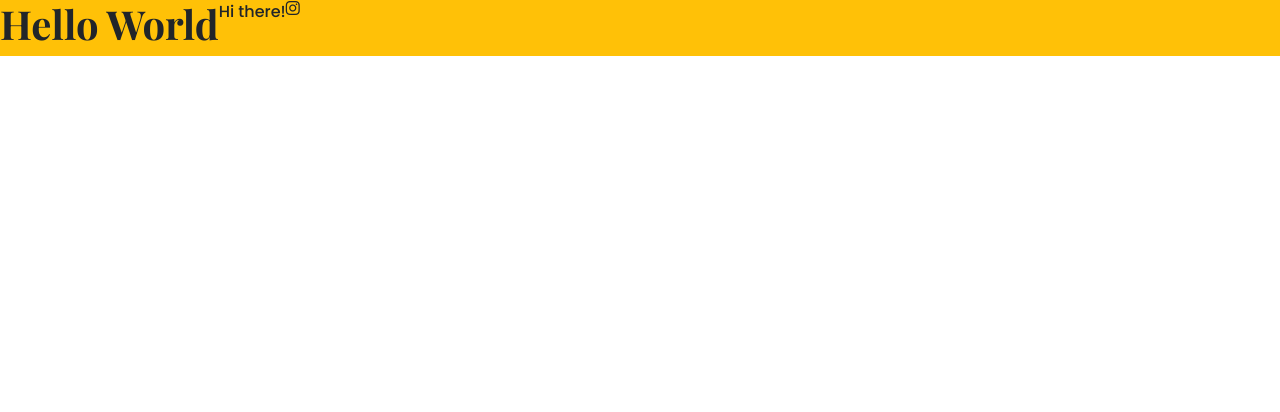
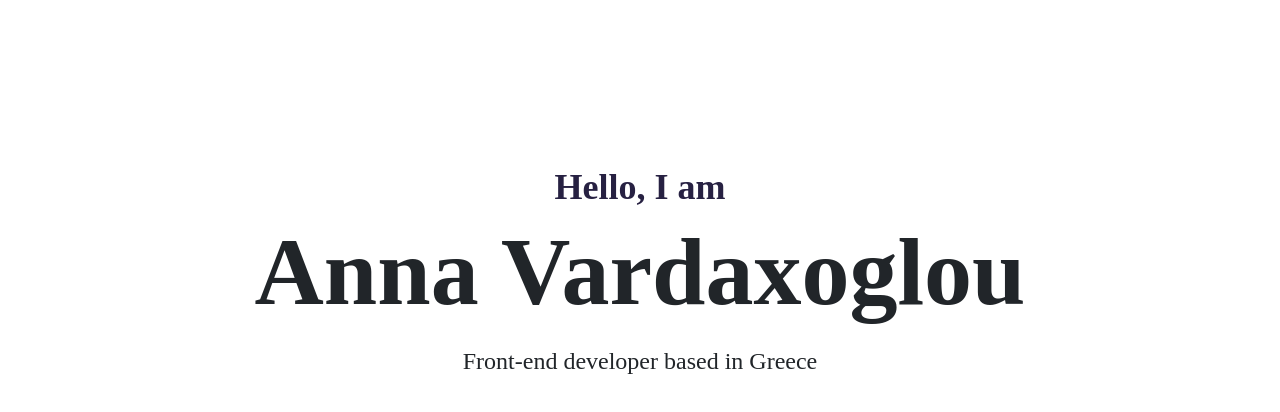
Before and after one commit to AnnaVarda/portfolio-project, a plain HTML site: page index.html in a window 1280 px wide. Drawn offline with nearby package versions, Linux system fonts and the light colour scheme.

Commit message:
Adding CSS and CSS Variables

```diff
--- a/index.html
+++ b/index.html
@@ -15,10 +15,13 @@
 </head>
 
 <body>
-    <div class="d-flex bg-warning">
-    <h1>Hello World</h1>
-    <p>Hi there!</p>
-    <i class="fab fa-instagram"></i>
-</div>
+  <div class="hero">
+		<p>Hello, I am</p>
+    <h1>Anna Vardaxoglou</h1>
+		<h2 class="mb-5">Front-end developer based in Greece</h2>
+
+		<a href="#" class="btn btn-branding">Contact me</a>
+  </div>
+
 </body>
 </html>
--- a/styles/portfolio.css
+++ b/styles/portfolio.css
@@ -1,9 +1,53 @@
-h1 {
-  font-family: 'Playfair Display', serif;
+:roots {
+	--branding-color:#6C63FF;
+	--secondary-color:  #F9F7FE;
+	--heading-font-family:'Playfair Display', serif;
+	--default-font-family:'Poppins', sans-serif;
+}
+
+body {
+	font-family: var(--default-font-family);
+}
+
+
+h1, h2, h3, h4, h5, h6 {
+  font-family: var(--heading-font-family);
   font-weight: bold;
 }
 
+h1{
+	font-size: 96px ;
+}
+
 p {
-  font-family: 'Poppins', sans-serif;
   font-weight: normal;
 }
+
+.hero {
+	background:var(--secondary-color);
+	text-align: center;
+	padding: 160px 20px;
+}
+
+.hero p {
+	font-size:36px;
+	font-weight: bold;
+	margin: 0;
+	color:#272142;
+}
+
+.hero h2 {
+	font-family: var(--heading-font-family);
+	font-weight: normal;
+	line-height: 2;
+	font-size: 24px;
+}
+
+.btn-branding {
+	background: var(--branding-color);
+	border-radius: 4px;
+	color: white;
+	font-size: 18px;
+	line-height: 27px;
+	padding: 15px 30px;
+}
```
